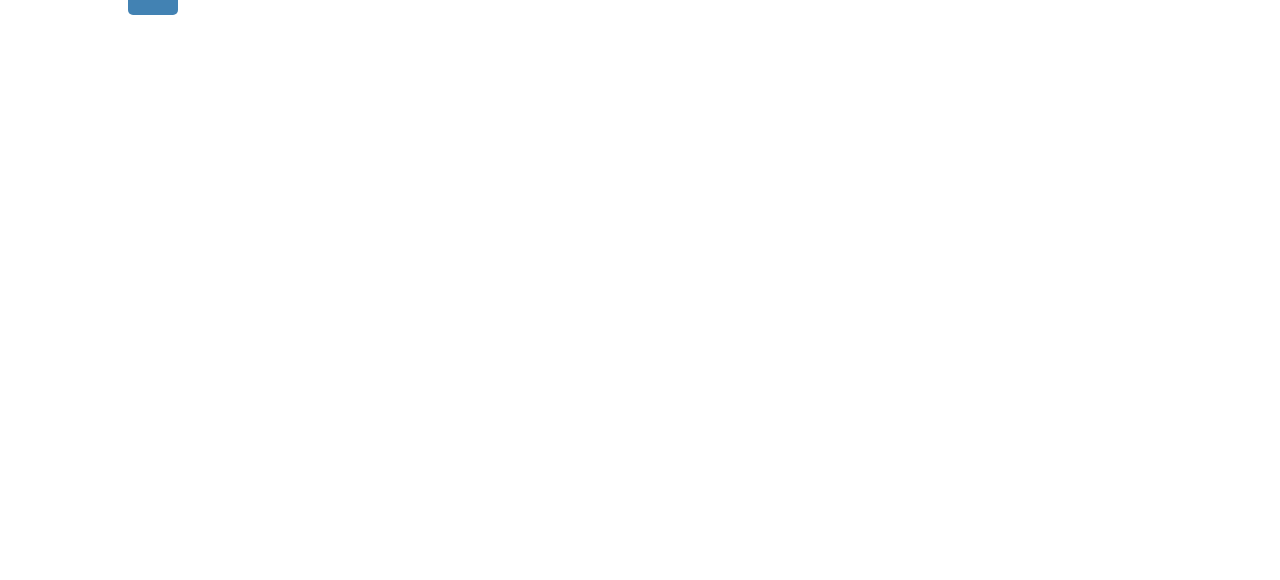
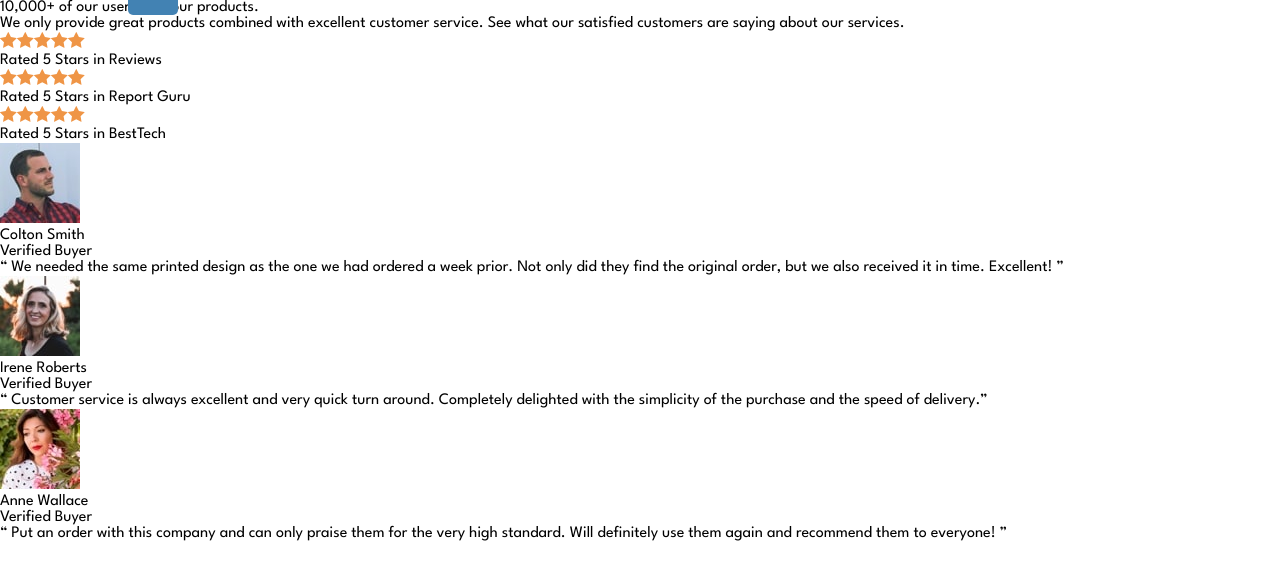
Before and after one commit to alexanderivanov2/frontend-mentor, a Vue app: page /newbie/social-proof-landing-page in a window 1280 px wide. Before the commit this address had no page. Shown: the top 580 px of the page. Built offline with nearby package versions, Linux system fonts and the light colour scheme; a web font is replaced by a local one.

Commit message:
social proof setup and implement  html structure

```diff
--- a/src/assets/constants/homePageConstants/newbieCardsConstants.js
+++ b/src/assets/constants/homePageConstants/newbieCardsConstants.js
@@ -3,6 +3,12 @@
 // 2 - Junior
 
 const newbieCardsList = [
+    {
+        cardName: 'Social Proof Landing Page',
+        routeName: 'SocialProofLandingPage',
+        cardImgURL: 'assets/images/challengeCardImages/social-proof-section-card-challenge.webp',
+        difficulty: 1,
+    },
     {
         cardName: 'Pod Request Access Landing Page',
         routeName: 'PodRequestAccessLandingPage',
--- /dev/null
+++ b/src/assets/styles/pages/LandingPages/_socialProofLandingPage.scss
@@ -0,0 +1,12 @@
+@import url('https://fonts.googleapis.com/css2?family=League+Spartan:wght@100..900&display=swap');
+
+.social-proof-page {
+
+
+
+    font-family: "League Spartan", sans-serif;
+
+    &-wrapper {
+
+    }
+}
--- a/src/assets/styles/pages/_landingPages.scss
+++ b/src/assets/styles/pages/_landingPages.scss
@@ -3,3 +3,4 @@
 @import './LandingPages/equalizerLandingPage';
 @import './LandingPages/meetLandingPage';
 @import './LandingPages/podRequestLandingPage';
+@import './LandingPages/socialProofLandingPage';
--- a/src/router/index.js
+++ b/src/router/index.js
@@ -105,6 +105,11 @@ const router = createRouter({
       name: 'PodRequestAccessLandingPage',
       component: () => import('../views/NewbiePages/NewbieLandingPages/PodRequestAccessLandingPage/PodRequestAccessLandingPage.vue')
     },
+    {
+      path: '/newbie/social-proof-landing-page',
+      name: 'SocialProofLandingPage',
+      component: () => import('../views/NewbiePages/NewbieLandingPages/SocialProofLandingPage.vue')
+    },
   ]
 })
 
--- a/src/views/NewbiePages/NewbieLandingPages/PodRequestAccessLandingPage/RequestAccessForm.vue
+++ b/src/views/NewbiePages/NewbieLandingPages/PodRequestAccessLandingPage/RequestAccessForm.vue
@@ -1,10 +1,9 @@
 <template>
-    <form class="request-access-form">
-        <input :value="email" @input="onInput" placeholder="Email address"
+    <form class="request-access-form" @submit.prevent="requestAccess">
+        <input :value="email" @input="onInput" @blur="onBlur" placeholder="Email address"
         />
         <button
             type="submit"
-            @click.prevent.stop="requestAccess"
         >
             Request Access
         </button>
@@ -29,6 +28,9 @@ const email = ref('')
 const onInput = (e) => {
     email.value = e.target.value
 }
+const onBlur = (e) => {
+    console.log('onBlur')
+}
 
 const requestAccess = () => {
     emailValidation()
--- /dev/null
+++ b/src/views/NewbiePages/NewbieLandingPages/SocialProofLandingPage.vue
@@ -0,0 +1,88 @@
+<template>
+    <div class="social-proof-page">
+        <div class="social-proof-page-wrapper">
+            <section class="social-proof-raiting-content">
+                <section class="social-proof-raiting-introduction">
+                    <h2 class="social-proof-raiting-introduction-heading">10,000+ of our users love our products.</h2>
+                    <p class="social-proof-raiting-introduction-description">We only provide great products combined with excellent customer service. See what our satisfied customers are saying about our services.</p>
+                </section>
+                <section class="social-proof-raiting-rate-examples">
+                    <div class="social-proof-rate-example"
+                        v-for="(rate, index) in rateData"
+                        :key="index"
+                    >
+                        <div class="social-proof-rate-example-stars-wrapper">
+                            <img :src="IconStar" alt=""
+                                v-for="starNum in rate.stars"
+                                :key="starNum"
+                            >
+                        </div>
+                        <p class="social-proof-rate-example-rated-info">{{ rate.rated }}</p>
+                    </div>
+                </section>
+            </section>
+            <section class="social-proof-testimonials">
+                <div class="social-proof-testimonial"
+                    v-for="(testimonial, index) in testimonialsData"
+                    :key="index"
+                >
+                    <div class="social-proof-testimonial-header">
+                        <img :src="testimonial.img" alt="testimonial avatar">
+                        <div class="social-proof-testimonial-header-user">
+                            <p class="social-proof-testimonial-header-user-names">{{ testimonial.names }}</p>
+                            <p class="social-proof-testimonial-header-user-subtitle"> {{ testimonial.subtitle }}</p>
+                        </div>
+                    </div>
+                    <p class="social-proof-testimonial-text">
+                        {{ testimonial.testimonial }}
+                    </p>
+                </div>
+            </section>
+        </div>
+    </div>
+
+</template>
+
+<script setup>
+import IconStar from '/assets/images/LandingPages/socialProofSectionPage/icon-star.svg'
+import AnneImage from '/assets/images/LandingPages/socialProofSectionPage/image-anne.jpg'
+import ColtonImage from '/assets/images/LandingPages/socialProofSectionPage/image-colton.jpg'
+import IreneImage from '/assets/images/LandingPages/socialProofSectionPage/image-irene.jpg'
+
+const rateData = [
+    {
+        stars: 5,
+        rated: 'Rated 5 Stars in Reviews'
+    },
+    {
+        stars: 5,
+        rated: 'Rated 5 Stars in Report Guru'
+    },
+    {
+        stars: 5,
+        rated: 'Rated 5 Stars in BestTech'
+    },
+]
+
+const testimonialsData = [
+    {
+        img: ColtonImage,
+        names: 'Colton Smith',
+        subtitle: 'Verified Buyer',
+        testimonial: '“ We needed the same printed design as the one we had ordered a week prior. Not only did they find the original order, but we also received it in time. Excellent! ”',
+    },
+    {
+        img: IreneImage,
+        names: 'Irene Roberts',
+        subtitle: 'Verified Buyer',
+        testimonial: '“ Customer service is always excellent and very quick turn around. Completely delighted with the simplicity of the purchase and the speed of delivery.”',
+    },
+    {
+        img: AnneImage,
+        names: 'Anne Wallace',
+        subtitle: 'Verified Buyer',
+        testimonial: '“ Put an order with this company and can only praise them for the very high standard. Will definitely use them again and recommend them to everyone! ”',
+    },
+]
+
+</script>
```
